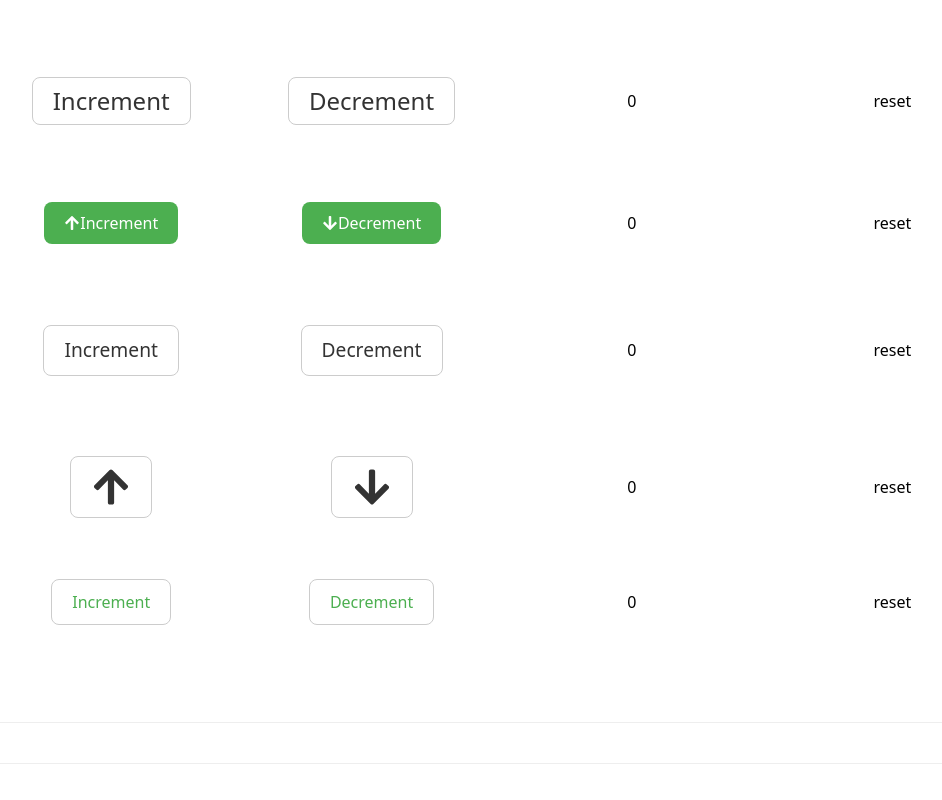
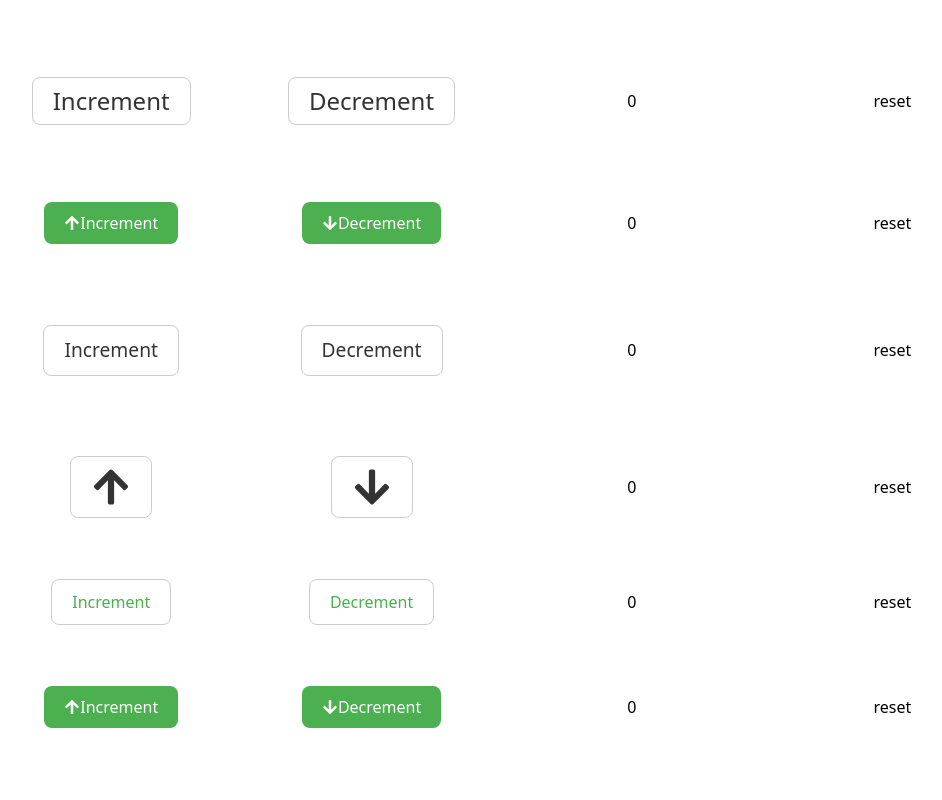
Before and after one commit to sakir-dev/React-Repo, a React (Vite) app: page / in a window 1280 px wide. Shown: the top 800 px of the page, without its empty margins (39-981 px from the left). Built offline with nearby package versions, Linux system fonts and the light colour scheme.

Commit message:
add one more element of button type

```diff
--- a/src/components/RowContainer.jsx
+++ b/src/components/RowContainer.jsx
@@ -11,6 +11,7 @@ function RowContainer() {
       <ContentRow type={types.text} />
       <ContentRow type={types.icon} />
       <ContentRow type={types.link} />
+      <ContentRow type={types.button} />
     </div>
   );
 }
```
